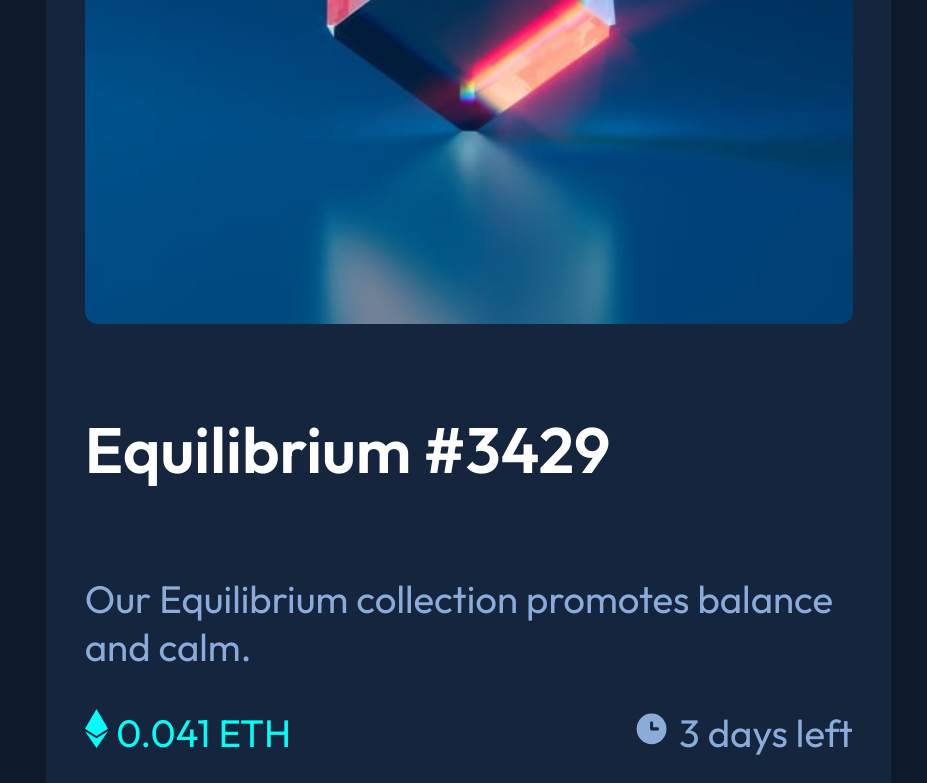
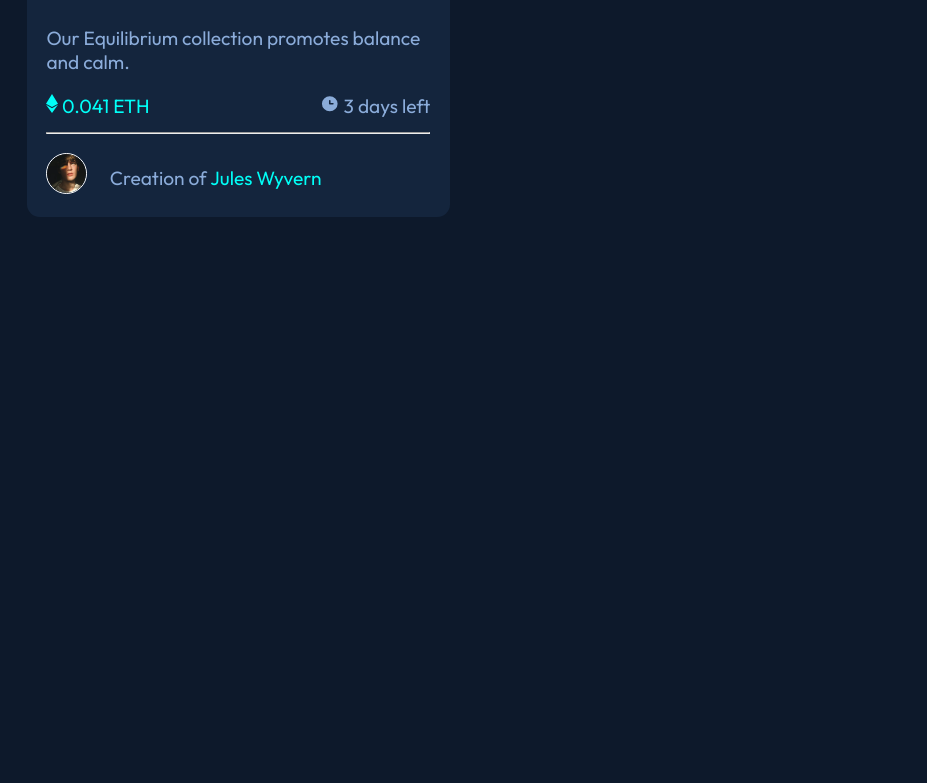
Before and after one commit to informaticadiaz/NFT-preview-card-component, a plain HTML site: page index.html in a window 1280 px wide. Shown: the part 521-1304 px from the top of the page, without its empty margins (0-927 px from the left). After the commit the page ends 800 px from the top, so only its background shows below. Drawn offline with Linux system fonts and the light colour scheme.

Commit message:
add @media
add
 @media (min-width: 768px){
.....
}

```diff
--- a/css/style.css
+++ b/css/style.css
@@ -85,6 +85,50 @@
   .footer span:hover{
     cursor: pointer;
   }
-
+  @media (min-width: 768px){
+    .box{
+        width: 30vw;
+        margin: 1.5vw 1.5vw 1.5vw 1.5vw;
+        padding: 1.5vw 1.5vw 1.5vw 1.5vw;
+      }
+      .image{
+        width: 30vw;
+        height: 30vw;
+      }
+      .icon-view{
+        width: 2.9vw;
+        height: 2.9vw;
+      }
+      h4{
+        font-size: 2.5vw;
+      }
+      p{
+        font-size: 1.5vw;
+        color: hsl(215, 51%, 70%);
+      }
+      .left{
+        font-size: 1.5vw;
+      }
+      .left .icon-eth{
+      height: 1.5vw;
+      }
+      .rigth{
+        font-size: 1.5vw;
+      }
+      .rigth .icon-clo{
+        height: 1.5vw;
+      }
+      hr{
+        margin: 4.5vw 0 1.5vw 0;
+      }
+      .avatar{
+        width: 10%;
+        border: 1px solid white;
+        border-radius: 3vw;
+      }
+      .footer{
+        margin: 1vw 8.5vw 0 0;
+      }
+  }
   .attribution { font-size: 11px; text-align: center; }
   .attribution a { color: hsl(228, 45%, 44%); }
```
